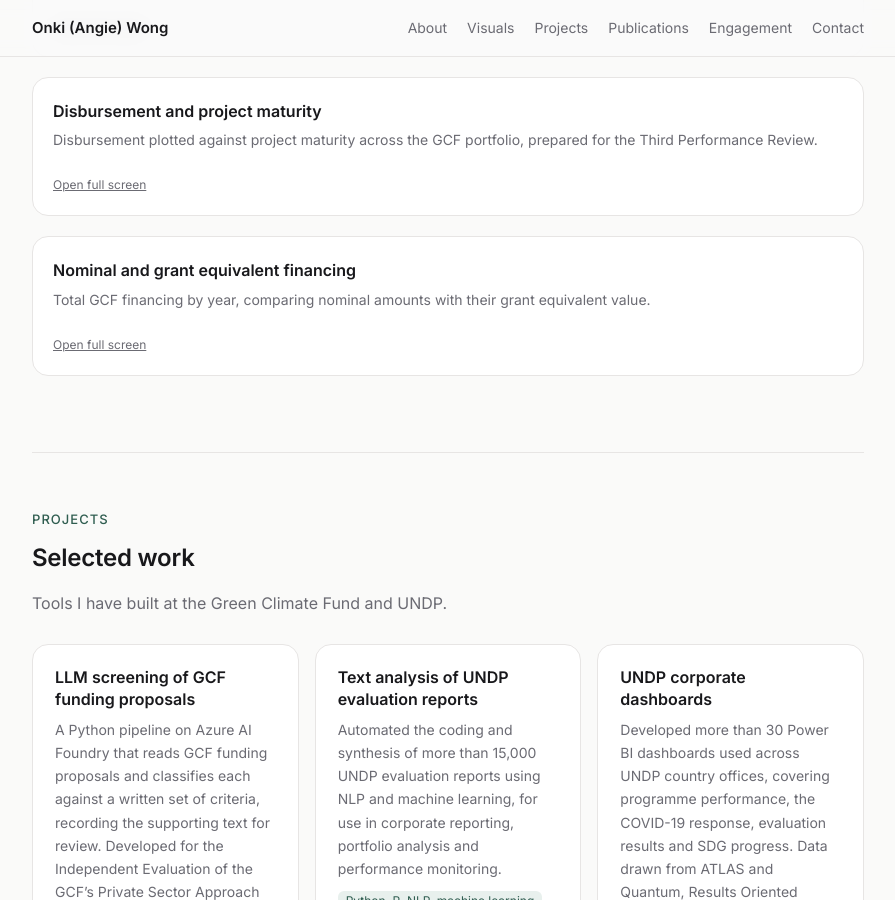
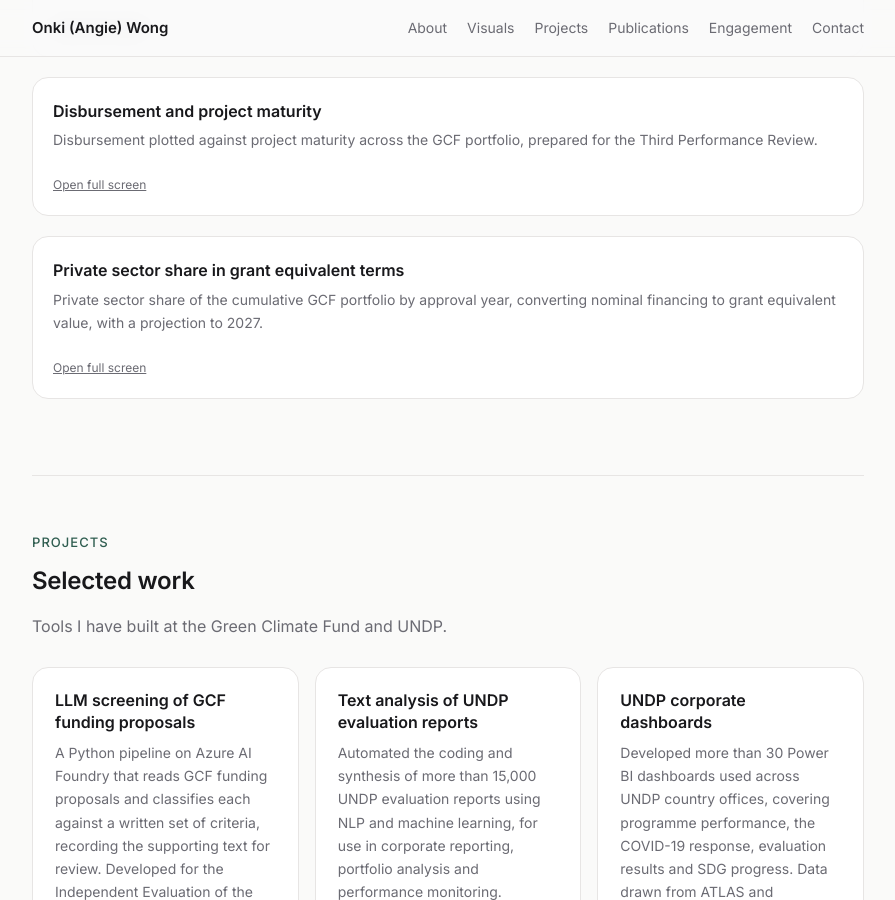
Before and after one commit to owangie/owangie.github.io, a Jekyll site: the page built from _pages/about.md, in a window 1280 px wide and 900 px high, scrolled down 1265 px. Shown: the whole window, without its empty margins (192-1087 px from the left). Built offline with Jekyll 4.4.1, drawn with Linux system fonts in a browser that asks for light colours.

Commit message:
Match grant equivalent chart caption to its content

```diff
--- a/_data/visuals.yml
+++ b/_data/visuals.yml
@@ -9,5 +9,5 @@
   caption: "Disbursement plotted against project maturity across the GCF portfolio, prepared for the Third Performance Review."
 - id: "27526316"
   type: chart
-  title: "Nominal and grant equivalent financing"
-  caption: "Total GCF financing by year, comparing nominal amounts with their grant equivalent value."
+  title: "Private sector share in grant equivalent terms"
+  caption: "Private sector share of the cumulative GCF portfolio by approval year, converting nominal financing to grant equivalent value, with a projection to 2027."
```
